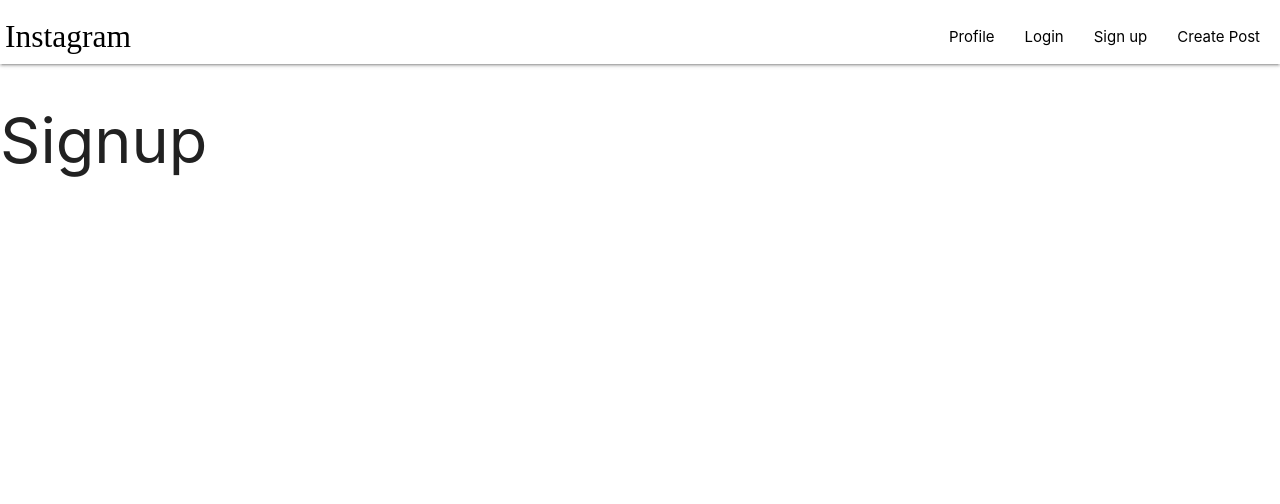
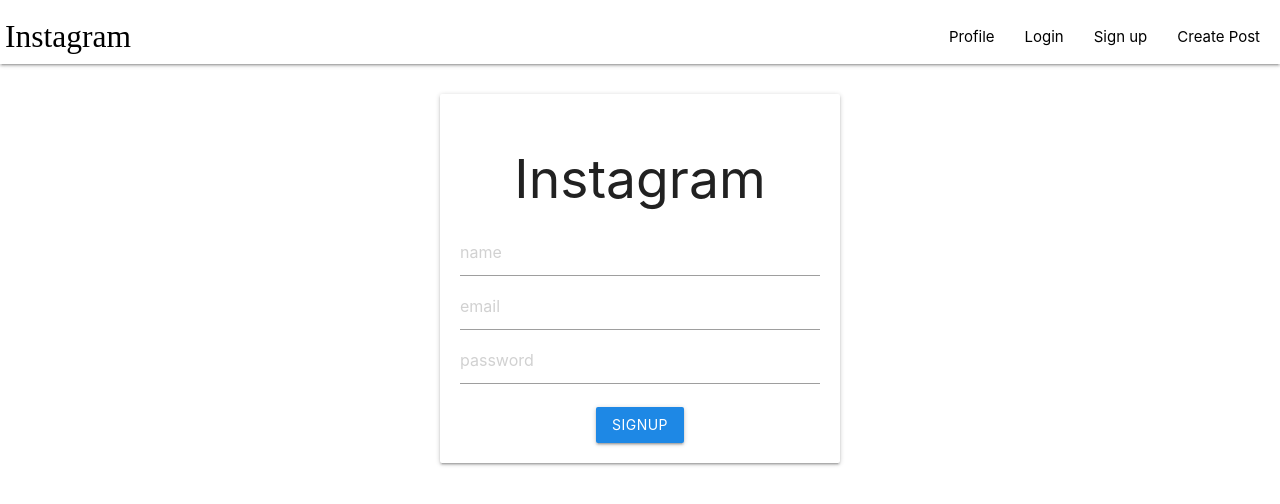
Before and after one commit to vikram-sharma1/Instagram_Clone, a React (Create React App) app: page /signup in a window 1280 px wide. Shown: the top 504 px of the page. Built offline with nearby package versions, Linux system fonts and the light colour scheme; a web font is replaced by a local one.

Commit message:
login/signup

```diff
--- a/src/App.css
+++ b/src/App.css
@@ -59,3 +59,21 @@
     text-align: center;
     margin-top: 5%;
 }
+.mycard{
+    margin-top: 30px;
+  }
+  .auth-card{
+    padding: 20px;
+    text-align: center;
+    max-width: 400px;
+    margin: 10px auto;
+  }
+
+  .input-field input[type=text]:focus {
+    border-bottom: 1px solid rgb(8, 93, 252) !important;
+    box-shadow: 0 1px 0 0 rgb(8, 93, 252)  !important;
+  }
+  .input-field input[type=password]:focus {
+    border-bottom: 1px solid rgb(8, 93, 252) !important;
+    box-shadow: 0 1px 0 0 rgb(8, 93, 252)  !important;
+  }
--- a/src/components/screens/Login.jsx
+++ b/src/components/screens/Login.jsx
@@ -1,7 +1,36 @@
 
 const Login = () => {
     return (
-        <h1>Login</h1>
+        // <h1>Login</h1>
+        <div className="mycard">
+        <div className="card auth-card input-field">
+          <h2>Instagram</h2>
+          <input
+          type="text"
+          placeholder="email"
+          //value={email}
+          //onChange={(e)=>setEmail(e.target.value)}
+          />
+          <input
+          type="password"
+          placeholder="password"
+          //value={password}
+          //onChange={(e)=>setPasword(e.target.value)}
+          />
+          <button className="btn waves-effect waves-light #64b5f6 blue darken-1"
+          //onClick={()=>PostData()}
+          >
+              Login
+          </button>
+          {/* <h5>
+              <Link to="/signup">Dont have an account ?</Link>
+          </h5>
+          <h6>
+              <Link to="/reset">Forgot password ?</Link>
+          </h6> */}
+
+      </div>
+    </div>
     )
 }
 
--- a/src/components/screens/Signup.jsx
+++ b/src/components/screens/Signup.jsx
@@ -1,7 +1,53 @@
 
 const Signup = () => {
     return (
-        <h1>Signup</h1>
+        <div className="mycard">
+        <div className="card auth-card input-field">
+          <h2>Instagram</h2>
+          <input
+          type="text"
+          placeholder="name"
+          //value={name}
+          //onChange={(e)=>setName(e.target.value)}
+          />
+          <input
+          type="text"
+          placeholder="email"
+          //value={email}
+          //onChange={(e)=>setEmail(e.target.value)}
+          />
+          <input
+          type="password"
+          placeholder="password"
+          //value={password}
+          //onChange={(e)=>setPasword(e.target.value)}
+          />
+          <div className="file-field input-field">
+          {/* <div className="btn #64b5f6 blue darken-1">
+              <span>Upload pic</span>
+              <input type="file"
+              onChange={(e)=>setImage(e.target.files[0])}
+              />
+          </div> */}
+          {/* <div className="file-path-wrapper">
+              <input className="file-path validate" type="text" />
+          </div> */}
+          </div>
+          <button className="btn waves-effect waves-light #64b5f6 blue darken-1"
+          //onClick={()=>PostData()}
+          >
+              SignUP
+          </button>
+          {/* <h5>
+              <Link to="/signin">Already have an account ?</Link>
+          </h5> */}
+
+
+
+
+
+      </div>
+    </div>
     )
 }
 
```
